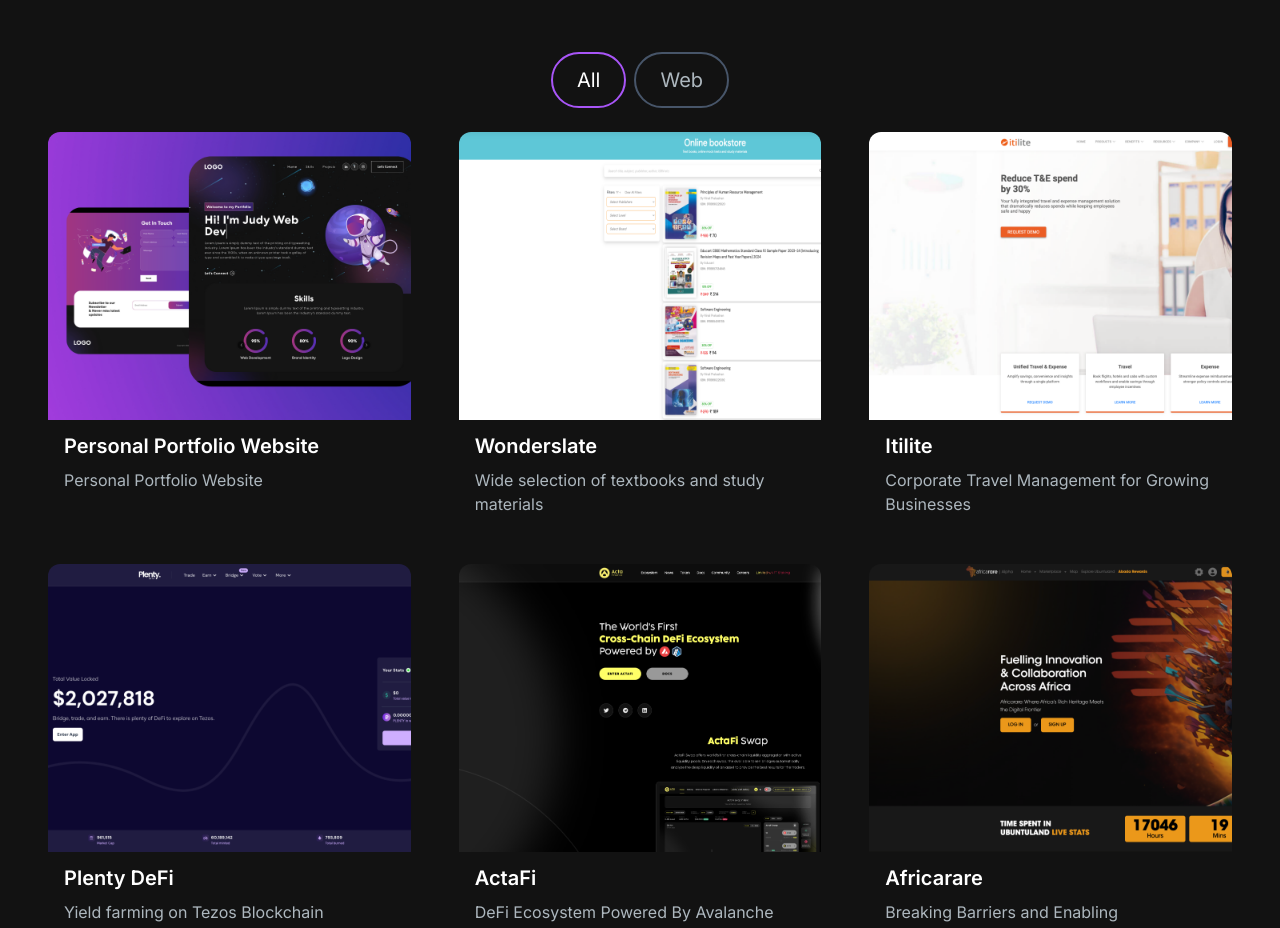
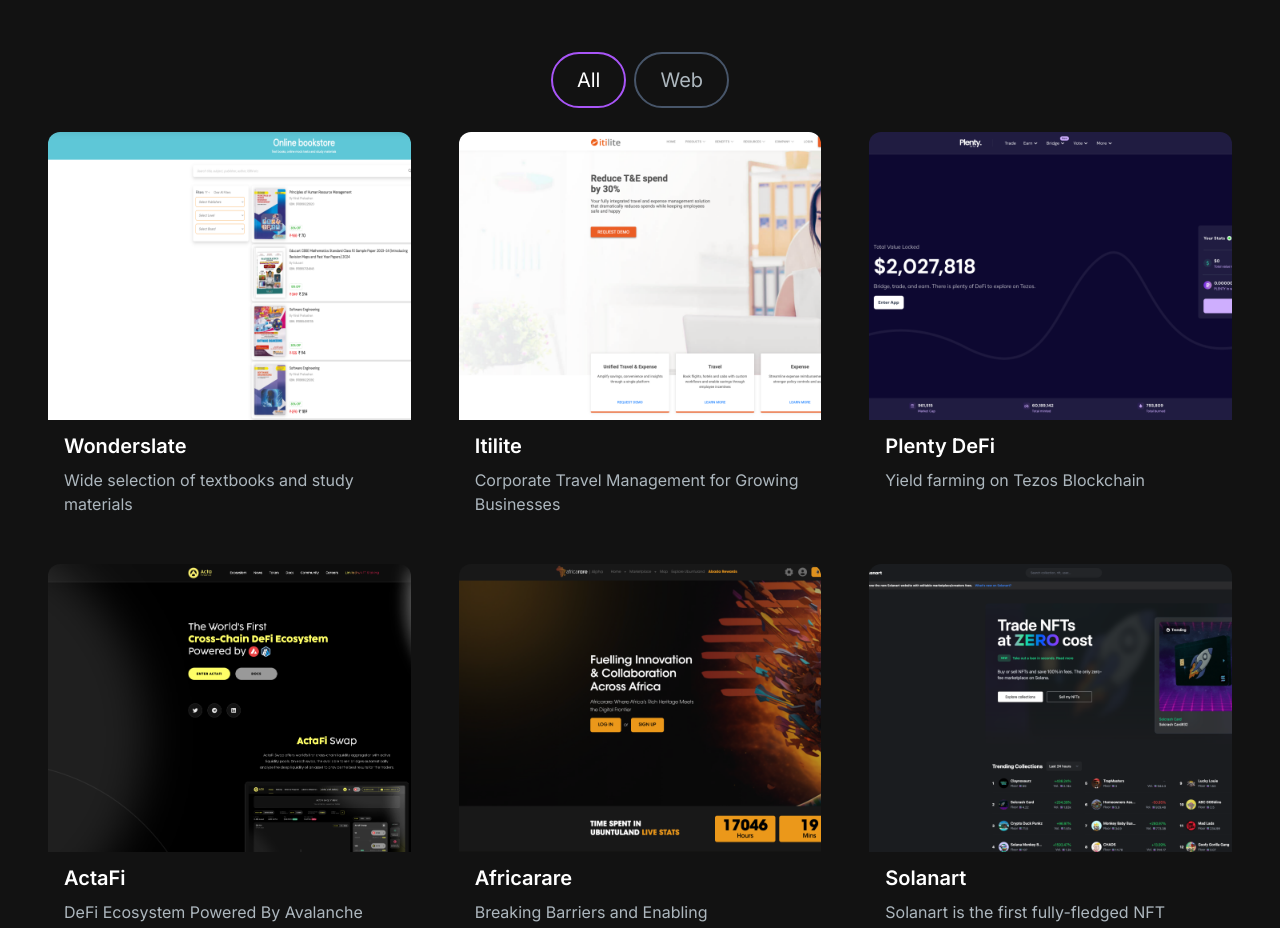
Before and after one commit to amishra91/personal-website, a Next.js app: page / in a window 1280 px wide. Shown: the part 1340-2268 px from the top of the page. Built offline with nearby package versions, Linux system fonts and the light colour scheme.

Commit message:
Update ProjectsSection.jsx

```diff
--- a/src/app/components/ProjectsSection.jsx
+++ b/src/app/components/ProjectsSection.jsx
@@ -7,15 +7,6 @@
 const projectsData = [
   {
     id: 1,
-    title: 'Personal Portfolio Website',
-    description: 'Personal Portfolio Website',
-    image: '/images/projects/1.png',
-    tag: ['All', 'Web'],
-    gitUrl: '/',
-    previewUrl: '/',
-  },
-  {
-    id: 2,
     title: 'Wonderslate',
     description: 'Wide selection of textbooks and study materials',
     image: '/images/projects/2.png',
@@ -24,7 +15,7 @@
     previewUrl: 'https://wonderslate.com',
   },
   {
-    id: 3,
+    id: 2,
     title: 'Itilite',
     description: 'Corporate Travel Management for Growing Businesses',
     image: '/images/projects/3.png',
@@ -33,7 +24,7 @@
     previewUrl: 'https://itilite.com',
   },
   {
-    id: 4,
+    id: 3,
     title: 'Plenty DeFi',
     description: 'Yield farming on Tezos Blockchain',
     image: '/images/projects/4.png',
@@ -42,7 +33,7 @@
     previewUrl: 'https://plentydefi.com',
   },
   {
-    id: 5,
+    id: 4,
     title: 'ActaFi',
     description: 'DeFi Ecosystem Powered By Avalanche',
     image: '/images/projects/5.png',
@@ -51,7 +42,7 @@
     previewUrl: 'https://actafi.org',
   },
   {
-    id: 6,
+    id: 5,
     title: 'Africarare',
     description:
       'Breaking Barriers and Enabling Communities with AI and Mixed Reality',
@@ -61,7 +52,7 @@
     previewUrl: 'https://africarare.io/',
   },
   {
-    id: 7,
+    id: 6,
     title: 'Solanart',
     description:
       'Solanart is the first fully-fledged NFT marketplace on Solana',
@@ -71,7 +62,7 @@
     previewUrl: 'https://solanart.io/',
   },
   {
-    id: 8,
+    id: 7,
     title: 'Thrillophilia',
     description:
       'Thrillophilia is India’s biggest online platform for discovering and booking travel experiences',
```
